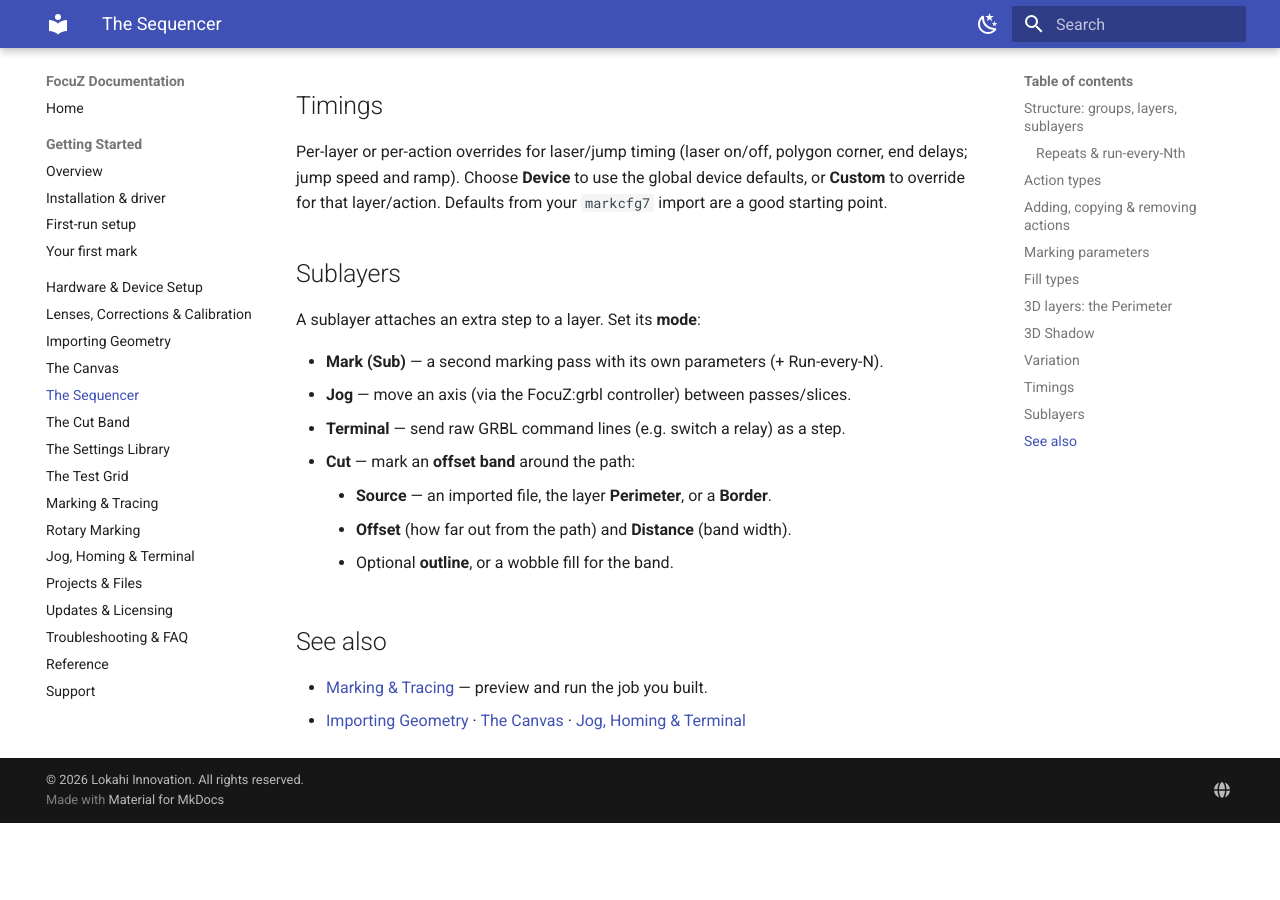
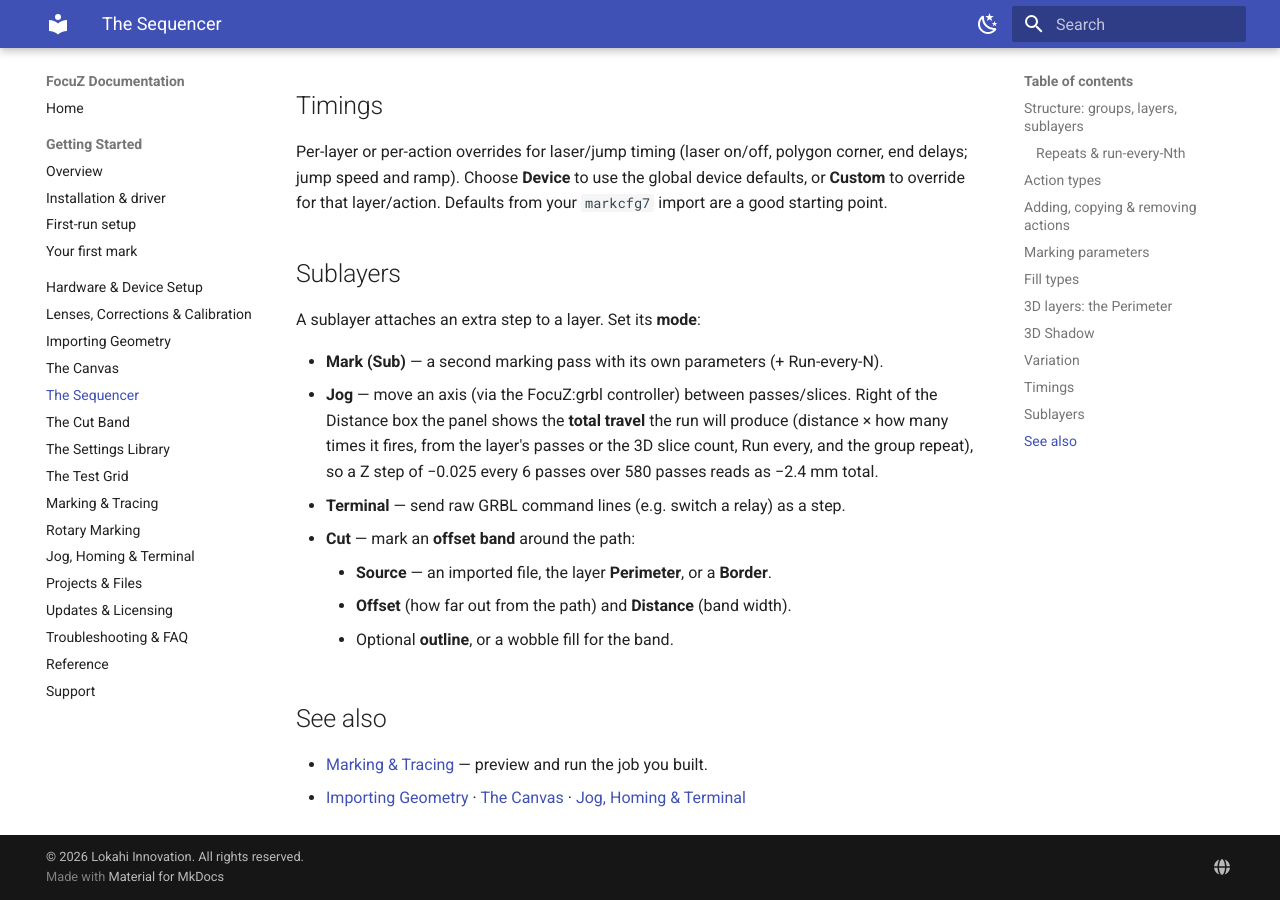
Before and after one commit to Lokahi-Shop/focuz-docs, an MkDocs documentation site: the page built from docs/sequencer.md, in a window 1280 px wide and 900 px high, scrolled down 4696 px. Built offline with MkDocs 1.6.1 and Material for MkDocs 9.7.7, drawn with Linux system fonts in a browser that asks for light colours; before the commit the page ends 5519 px from its top, so only the background shows below that.

Commit message:
Sequencer: jog sublayers show their total travel
Co-Authored-By: Claude Fable 5.1 <noreply@anthropic.com>

```diff
--- a/docs/sequencer.md
+++ b/docs/sequencer.md
@@ -170,7 +170,10 @@ layer/action. Defaults from your `markcfg7` import are a good starting point.
 A sublayer attaches an extra step to a layer. Set its **mode**:
 
 - **Mark (Sub)** — a second marking pass with its own parameters (+ Run-every-N).
-- **Jog** — move an axis (via the FocuZ:grbl controller) between passes/slices.
+- **Jog** — move an axis (via the FocuZ:grbl controller) between passes/slices. Right of the Distance box the
+  panel shows the **total travel** the run will produce (distance × how many times it fires, from the
+  layer's passes or the 3D slice count, Run every, and the group repeat), so a Z step of −0.025 every 6
+  passes over 580 passes reads as −2.4 mm total.
 - **Terminal** — send raw GRBL command lines (e.g. switch a relay) as a step.
 - **Cut** — mark an **offset band** around the path:
     - **Source** — an imported file, the layer **Perimeter**, or a **Border**.
```
